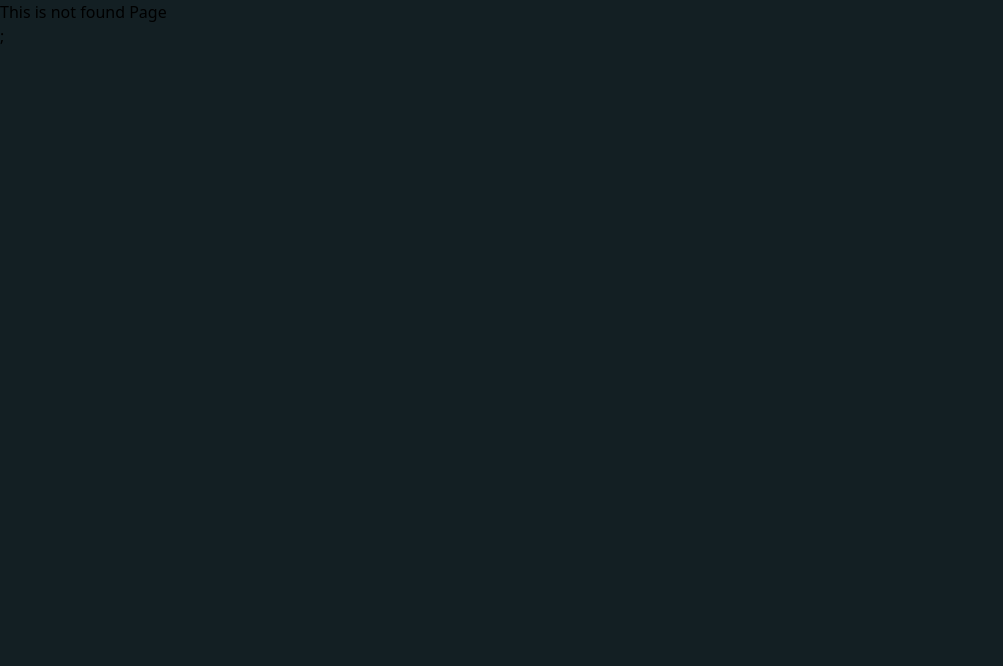
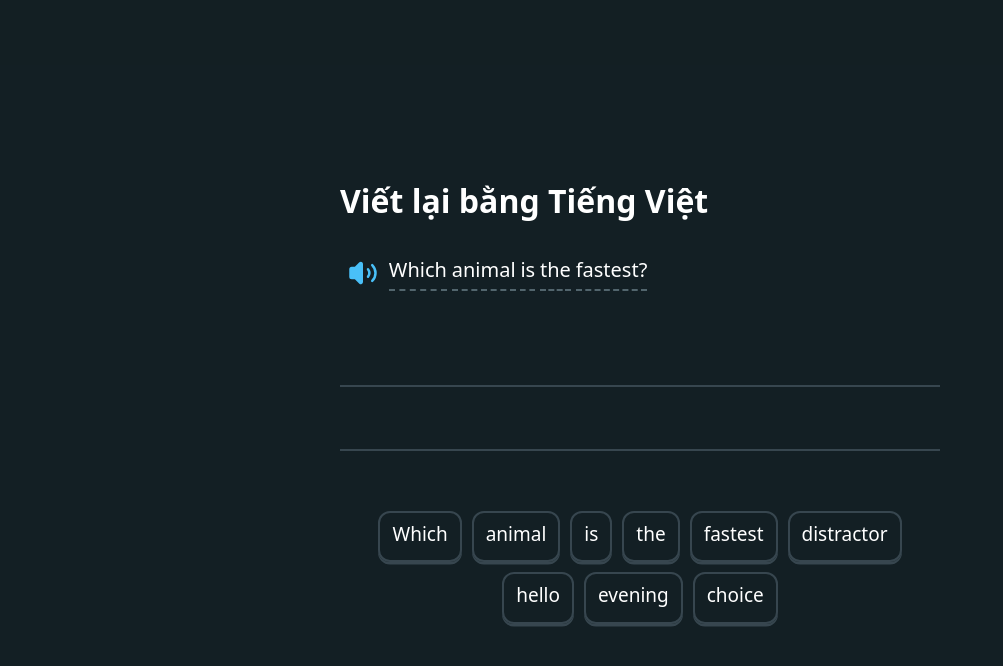
Before and after one commit to NPT0116/TKPM_DuolingoLite_FE, a React (Vite) app: page /lesson/build-sentence in a window 1280 px wide. Before the commit this address had no page. Shown: the top 666 px of the page, without its empty margins (0-1003 px from the left). Built offline with nearby package versions, Linux system fonts and the light colour scheme.

Commit message:
done matching and build sentence

```diff
--- a/src/routes/AppRoutes.tsx
+++ b/src/routes/AppRoutes.tsx
@@ -11,6 +11,7 @@ import LoginPage from "../views/pages/AuthPage/LoginPage/LoginPage";
 import ProfilePage from "../views/pages/ProfilePage/ProfilePage";
 import MatchingLessonPage from "../views/pages/LearnPage/MatchingWord/MatchingLessonPage";
 import PronunciationPage from "../views/pages/LearnPage/Pronunciation/PronunciationPage";
+import BuildSentencePage from "../views/pages/LearnPage/BuildSentencePage/BuildSentencePage";
 
 const AppRoutes: React.FC = () => {
   return (
@@ -24,6 +25,7 @@ const AppRoutes: React.FC = () => {
         <Route path="/lesson">
           <Route path="matching" element={<MatchingLessonPage />} />
           <Route path="pronunciation" element={<PronunciationPage />} />
+          <Route path="build-sentence" element={<BuildSentencePage />} />
         </Route>
 
         {/* For component that have layout */}
--- a/src/views/components/BuildSentence/WordChoice.tsx
+++ b/src/views/components/BuildSentence/WordChoice.tsx
@@ -34,17 +34,12 @@ const WordChoice: React.FC<WordChoiceProps> = ({
     }
   }, [wordOptions, selectedWords, onWrapCountChange]);
 
-  const handleWordClick = (option: BuildSentenceOption) => {
-    onWordClick(option);
-  };
-
   return (
     <div
       ref={containerRef}
       className="flex flex-wrap justify-center text-[19px] gap-[10px]"
     >
       {wordOptions.map((option) => {
-        // Lấy giá trị hiển thị từ englishText nếu có, nếu không dùng vietnameseText.
         const word: string = option.englishText ?? option.vietnameseText!;
         const isSelected = selectedWords.some((selected) => {
           const selectedWord = selected.englishText ?? selected.vietnameseText!;
@@ -62,7 +57,7 @@ const WordChoice: React.FC<WordChoiceProps> = ({
             <div className="relative z-10">
               <BSButton
                 label={word}
-                onClick={() => !isSelected && handleWordClick(option)}
+                onClick={() => !isSelected && onWordClick(option)}
                 disabled={isSelected}
                 style={{
                   opacity: isSelected ? 0 : 1,
--- a/src/views/pages/BuildSentencePage/BuildSentencePage.tsx
+++ b/src/views/pages/LearnPage/BuildSentencePage/BuildSentencePage.tsx
@@ -1,13 +1,13 @@
 import { useState } from "react";
-import AnswerLine from "../../components/BuildSentence/AnswerLine";
-import Instruction from "../../components/BuildSentence/Instruction";
-import QuestionSection from "../../components/BuildSentence/QuestionSection";
-import WordChoice from "../../components/BuildSentence/WordChoice";
-import { Configure } from "../../../interfaces/Configure";
-import configData from "../../../services/mock_datas/configure.json";
-import buildSentenceData from "../../../services/mock_datas/build_sentences.json";
-import { BuildSentenceQuestion } from "../../../interfaces/Questions/BuildSentenceQuestion";
-import { BuildSentenceOption } from "../../../interfaces/Options/BuildSentenceOption";
+import AnswerLine from "../../../components/BuildSentence/AnswerLine";
+import Instruction from "../../../components/BuildSentence/Instruction";
+import QuestionSection from "../../../components/BuildSentence/QuestionSection";
+import WordChoice from "../../../components/BuildSentence/WordChoice";
+import { Configure } from "../../../../interfaces/Configure";
+import configData from "../../../../services/mock_datas/configure.json";
+import buildSentenceData from "../../../../services/mock_datas/build_sentences.json";
+import { BuildSentenceQuestion } from "../../../../interfaces/Questions/BuildSentenceQuestion";
+import { BuildSentenceOption } from "../../../../interfaces/Options/BuildSentenceOption";
 
 const BuildSentencePage: React.FC = () => {
   const [selectedWords, setSelectedWords] = useState<BuildSentenceOption[]>([]);
@@ -17,15 +17,10 @@ const BuildSentencePage: React.FC = () => {
   const data: BuildSentenceQuestion = buildSentenceData.value
     .question as BuildSentenceQuestion;
 
-  const handleWordClick = (option: BuildSentenceOption) => {
-    // Lấy giá trị hiển thị của option (sử dụng englishText nếu có, nếu không thì vietnameseText)
-    const wordValue: string = option.englishText ?? option.vietnameseText!;
-    setSelectedWords((prev) =>
-      prev.some((w) => (w.englishText ?? w.vietnameseText)! === wordValue)
-        ? prev.filter((w) => (w.englishText ?? w.vietnameseText)! !== wordValue)
-        : [...prev, option]
-    );
+  const handleChooseWord = (option: BuildSentenceOption) => {
+    setSelectedWords((prev) => [...prev, option]);
   };
+
   const handleRemoveWord = (option: BuildSentenceOption) => {
     setSelectedWords((prev) =>
       prev.filter((w) => w.optionId !== option.optionId)
@@ -53,7 +48,7 @@ const BuildSentencePage: React.FC = () => {
             <WordChoice
               selectedWords={selectedWords}
               wordOptions={data.options}
-              onWordClick={handleWordClick}
+              onWordClick={handleChooseWord}
               onWrapCountChange={(count) => setWrapCount(count)}
             />
           </div>
```
